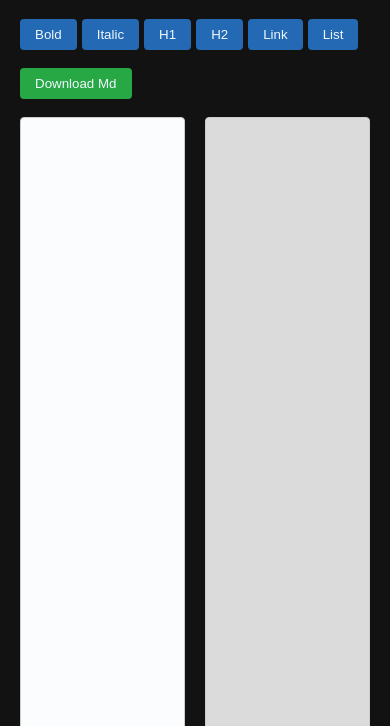
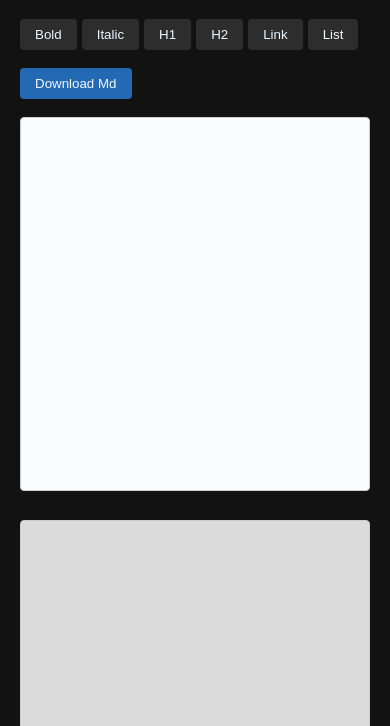
Before and after one commit to ViragCodes/note-down, a plain HTML site: page index.html in a window 390 px wide. Shown: the part 118-844 px from the top of the page. Drawn offline with Linux system fonts and the light colour scheme.

Commit message:
Make responsive

```diff
--- a/index.html
+++ b/index.html
@@ -15,28 +15,23 @@
 
         .container {
             display: flex;
-            gap: 20px;
+            flex-wrap: wrap;
+            gap: 1.8em;
             height: 90vh;
         }
 
-        #editor {
-            flex: 1;
+        .container > div {
+            flex: 1 1 360px;
             padding: 20px;
             border: 1px solid #ccc;
             border-radius: 4px;
-            min-height: 300px;
             background: rgb(250, 252, 254);
-            overflow-x: scroll;
+            overflow-x: auto;
         }
 
         #markdown-output {
-            flex: 1;
-            padding: 20px;
-            border: 1px solid #ccc;
-            border-radius: 4px;
             background-color: #dbdbdb;
             font-family: monospace;
-            overflow-x: scroll;
         }
 
         button {
@@ -46,13 +41,12 @@
             cursor: pointer;
             border: none;
             border-radius: 4px;
-            background-color: #2469b3;
+            background-color: rgb(45, 45, 45);
             color: aliceblue;
         }
 
         button:hover {
-            background-color: #0056b3;
-            box-shadow: inset 0 2px 4px rgba(0, 0, 0, 0.2);
+            background-color: rgb(36, 36, 36);
             transform: translateY(1px);
         }
     </style>
@@ -62,7 +56,7 @@
     <h1 style="color: aliceblue;">Text to Markdown Converter</h1>
     <div class="toolbar">
         <span class="styles"></span>
-        <button style="background: #28a745;" onclick="downloadMarkdown()">Download Md</button>
+        <button style="background: #2469b3;" onclick="downloadMarkdown()">Download Md</button>
     </div>
     <div class="container">
         <div id="editor" contenteditable="true"></div>
@@ -78,9 +72,11 @@
             switch (type) {
                 case 'bold':
                     document.execCommand('bold', false);
+                    editor.focus();
                     break;
                 case 'italic':
                     document.execCommand('italic', false);
+                    editor.focus();
                     break;
                 case 'h1':
                     document.execCommand('formatBlock', false, 'h1');
@@ -90,7 +86,7 @@
                     break;
                 case 'link':
                     const url = prompt('Enter URL:');
-                    document.execCommand('createLink', false, url);
+                    if (url) document.execCommand('createLink', false, url);
                     break;
                 case 'list':
                     document.execCommand('insertUnorderedList', false);
@@ -109,6 +105,7 @@
 
         function updateMarkdown() {
             let content = editor.innerHTML;
+            sessionStorage.setItem('content', content);
 
             content = content
                 .replace(/<strong>(.*?)<\/strong>/g, '**$1**')
@@ -130,6 +127,7 @@
         }
 
         editor.addEventListener('input', updateMarkdown);
+        editor.innerHTML = sessionStorage.getItem('content') ?? '';
 
         function downloadMarkdown() {
             const filename = prompt('Enter file name:', 'Untitled');
```
